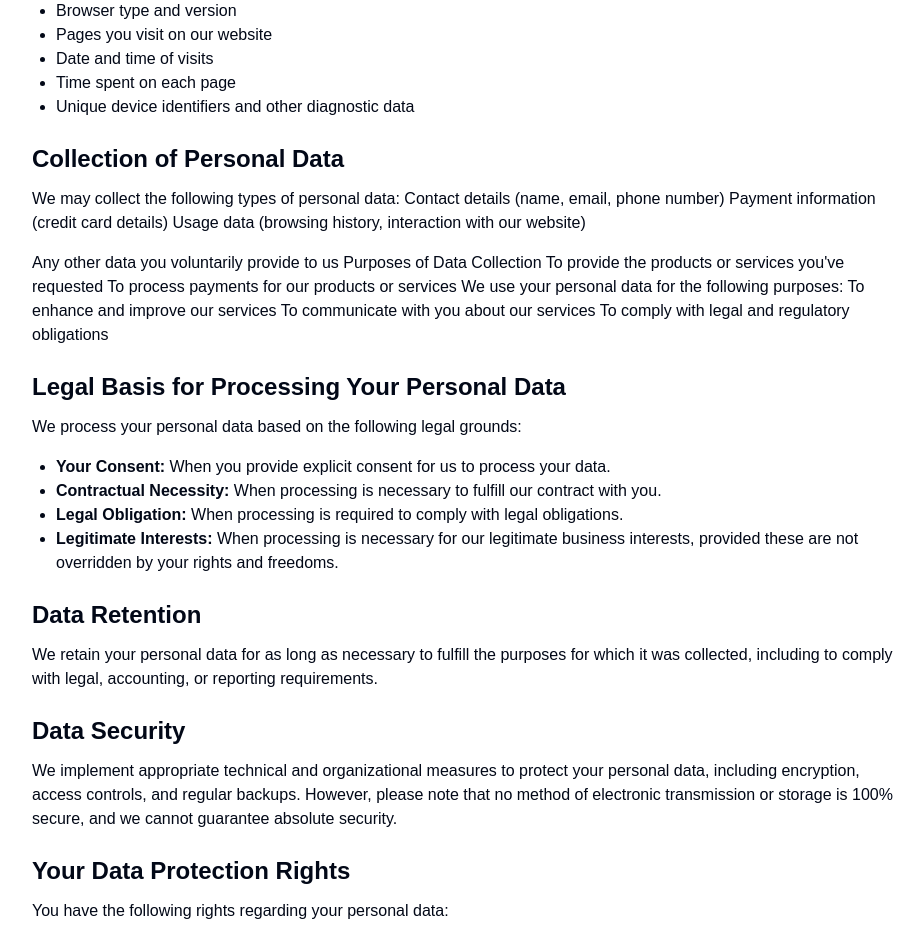
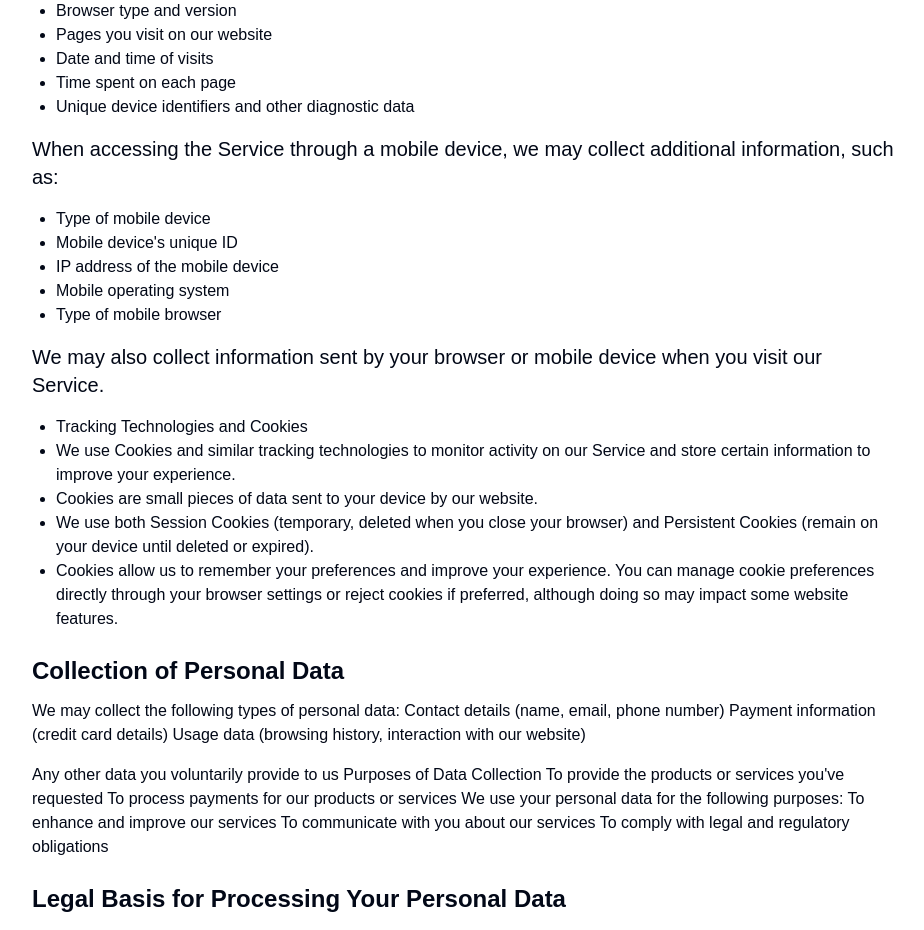
Before and after one commit to Antima1123/newmobisaturn, a Next.js app: page /privacy_policy in a window 1280 px wide. Shown: the part 1340-2270 px from the top of the page, without its empty margins (176-1100 px from the left). Built offline with nearby package versions, Linux system fonts and the light colour scheme.

Commit message:
mistakes

```diff
--- a/app/(dashboard)/privacy_policy/page.tsx
+++ b/app/(dashboard)/privacy_policy/page.tsx
@@ -117,6 +117,26 @@ export default function PrivacyPolicy() {
           <li>Date and time of visits</li>
           <li>Time spent on each page</li>
           <li>Unique device identifiers and other diagnostic data</li>
+        </ul>
+        <p className="mb-4 text-xl">
+          When accessing the Service through a mobile device, we may collect additional information, such as:
+        </p>
+        <ul className="list-disc pl-6 mb-4">
+          <li>Type of mobile device</li>
+          <li>Mobile device's unique ID</li>
+          <li>IP address of the mobile device</li>
+          <li>Mobile operating system</li>
+          <li>Type of mobile browser</li>
+        </ul>
+        <p className="mb-4 text-xl">
+          We may also collect information sent by your browser or mobile device when you visit our Service.
+        </p>
+        <ul className="list-disc pl-6 mb-4">
+          <li>Tracking Technologies and Cookies</li>
+          <li>We use Cookies and similar tracking technologies to monitor activity on our Service and store certain information to improve your experience. </li>
+          <li>Cookies are small pieces of data sent to your device by our website.</li>
+          <li>We use both Session Cookies (temporary, deleted when you close your browser) and Persistent Cookies (remain on your device until deleted or expired).</li>
+          <li> Cookies allow us to remember your preferences and improve your experience. You can manage cookie preferences directly through your browser settings or reject cookies if preferred, although doing so may impact some website features.</li>
         </ul>
 
         <h3 className="text-2xl font-semibold mt-6 mb-3">Collection of Personal Data</h3>
--- a/components/footer.tsx
+++ b/components/footer.tsx
@@ -110,17 +110,17 @@ export default function Footer() {
                 </div>
                 <div>
                   <Link href={"/privacy_policy"}>
-                    <h1 className="font-[600] cursor-auto hover:text-white text-gray-500">Terms of service</h1>
+                    <h1 className="font-[600] cursor-pointer hover:text-white text-gray-500">Terms of service</h1>
                   </Link>
                     {/* <p className="text-md font-[600] cursor-pointer">Copyrigh@2024</p> */}
                 </div>
                 <div>
                   <Link href={"/privacy_policy"}>
-                    <h1 className="font-[600] cursor-auto hover:text-white text-gray-500">Privacy Policy</h1>
+                    <h1 className="font-[600] cursor-pointer hover:text-white text-gray-500">Privacy Policy</h1>
                   </Link>
                     {/* <p className="text-md font-[600] cursor-pointer">Copyrigh@2024</p> */}
                 </div>
-                <div className=" h-full cursor-auto hover:text-white flex items-end">
+                <div className=" h-full  hover:text-white flex items-end">
                   <Link href={"/privacy_policy"} className="">
                     ©2024 adbytehub — All Rights Reserved
                   </Link>
```
